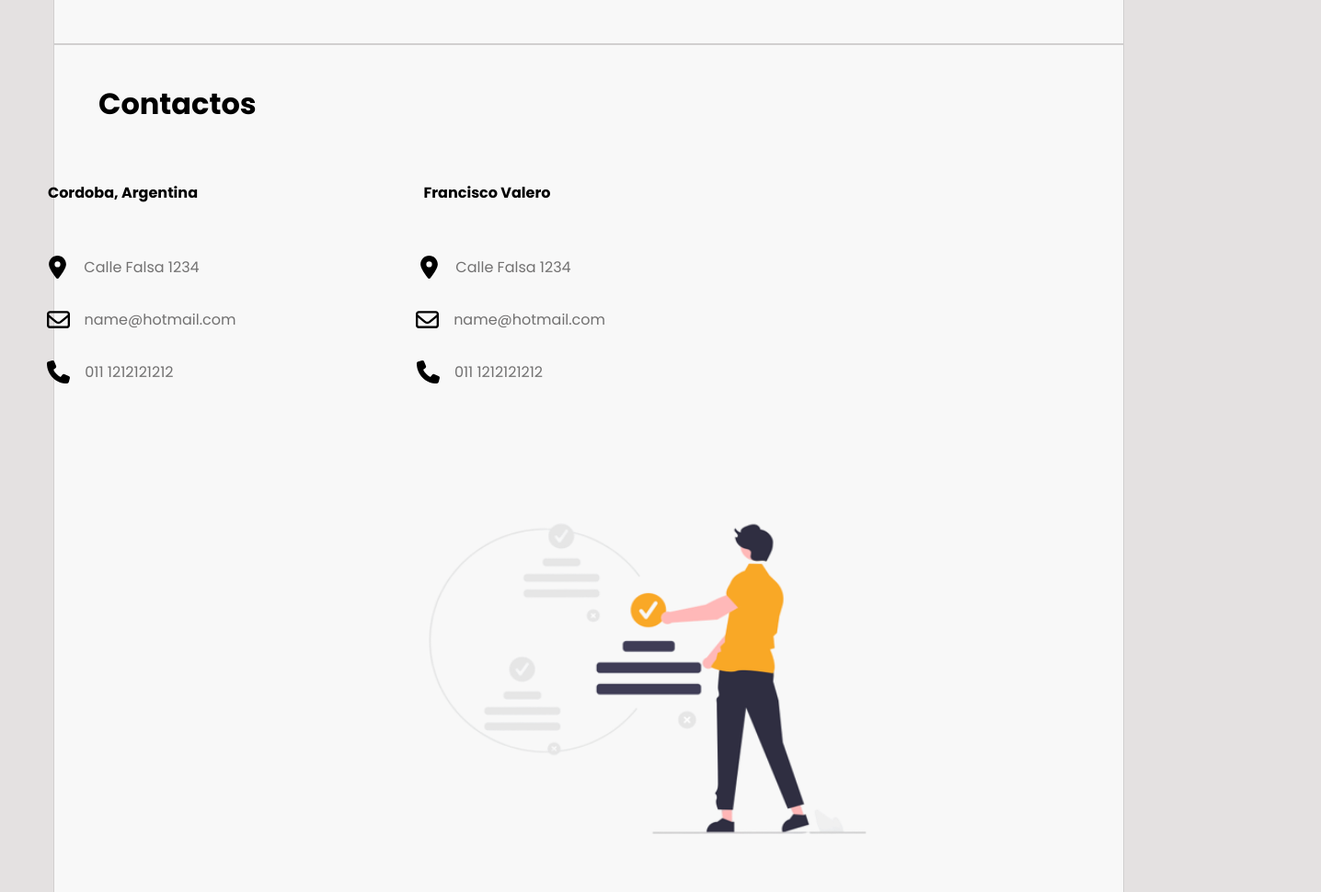
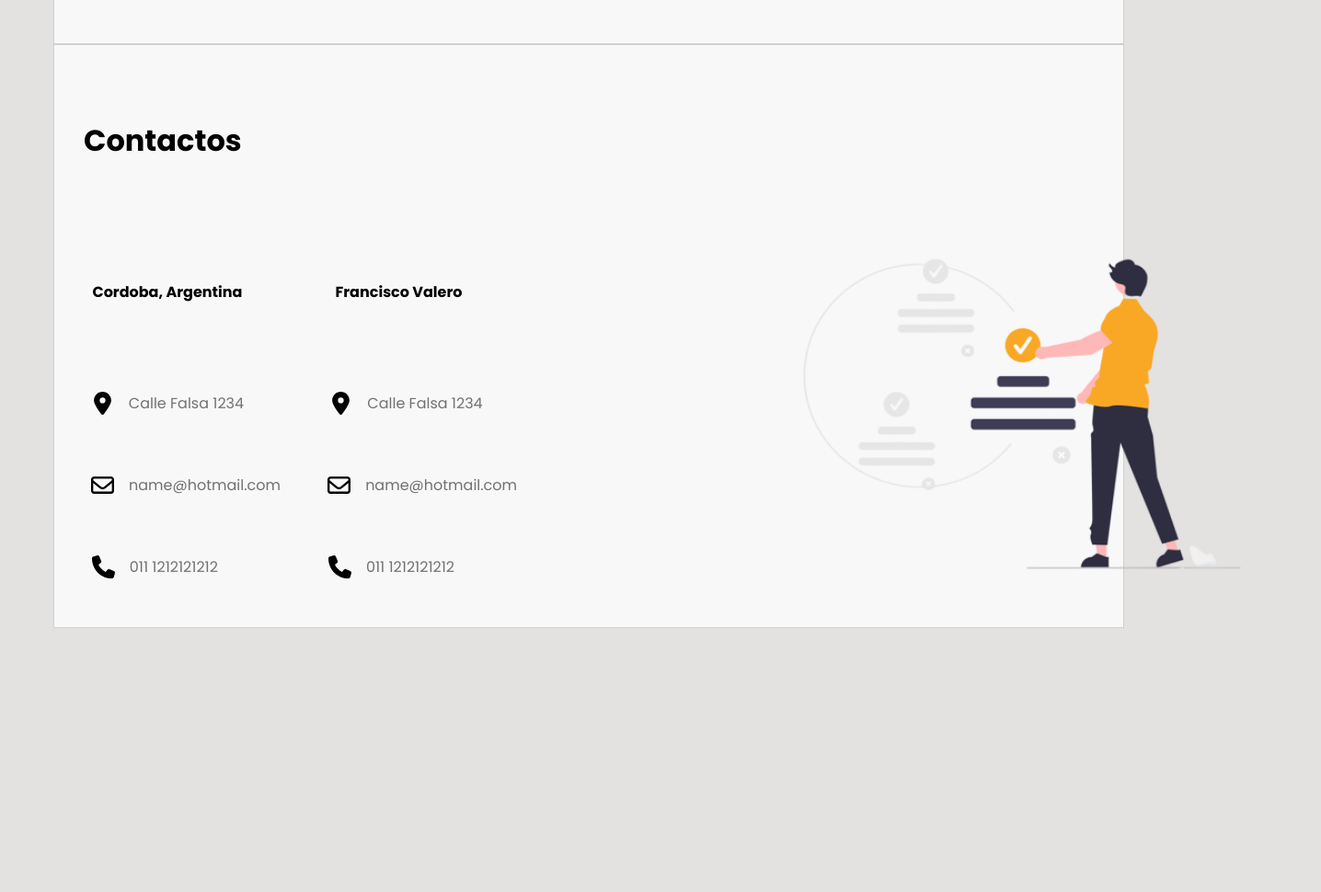
Before and after one commit to franvale581/landing-page, a plain HTML site: page landing-page/index.html in a window 1280 px wide. Shown: the part 1556-2526 px from the top of the page at 92% size, 1436 px wide, since content can reach past the window. After the commit the page ends 2247 px from the top, so only its background shows below. Drawn offline with Linux system fonts and the light colour scheme.

Commit message:
bug-solve

```diff
--- a/landing-page/index.html
+++ b/landing-page/index.html
@@ -60,7 +60,7 @@
         </section>
         <!-- Contact section -->
         <section id="contact">
-            <span class="contact-hd">Contactos</span>
+            <h2 class="contact-hd">Contactos</h2>
             <!-- section left -->
             <div class="contact-info">
                 <!--25% section -->
--- a/landing-page/style.css
+++ b/landing-page/style.css
@@ -325,69 +325,50 @@
 
 .contact-info {
     display: flex;
-    align-items: center;
-    flex-direction: column;
     width: 50%;
 }
 
 .contact-hd {
-    display: flex;
-    justify-content: start;
     font-size: 32px;
     font-weight: 700;
-    margin-left: 3rem;
-    margin-right: 30rem;
-    margin-bottom: 20px;
-    padding-top: 2.5rem;
+    margin-left: 2rem;
+    margin-top: 5rem;
+    margin-bottom: 3rem;
 }
 
 .contact-about-1 {
     display: flex;
     align-items: center;
     flex-direction: column;
-    padding-right: 17rem;
+    gap: 2rem;
 }
 
 .place-info-1 {
-    display: flex;
-    justify-content: start;
-    align-items: center;
     font-weight: 700;
-    margin-top: 40px;
-    margin-bottom: 40px;
-    margin-right: 10rem;
+    margin-bottom: 3rem;
+    margin-top: 5rem;
 }
 
 .contact-info-container {
     display: flex;
     justify-content: start;
     align-items: center;
-    margin-right: 10rem;
     gap: 1rem;
 }
 
 .street-img {
-    display: flex;
-    justify-content: start;
-    align-items: center;
     width: 25px;
     height: 25px;
 
 }
 
 .mail-img {
-    display: flex;
-    justify-content: start;
-    align-items: center;
     width: 25px;
     height: 25px;
     margin-left: 2.5rem;
 }
 
 .phone-img {
-    display: flex;
-    justify-content: start;
-    align-items: center;
     width: 25px;
     height: 25px;
 }
@@ -411,50 +392,34 @@
     display: flex;
     align-items: center;
     flex-direction: column;
-    margin: -276px 0px 0px 200px;
-
+    gap: 2rem;
 }
 
 .place-info-2 {
-    display: flex;
-    justify-content: end;
-    align-items: center;
     font-weight: 700;
-    margin-top: 40px;
-    margin-bottom: 40px;
-    margin-left: 10rem;
+    margin-bottom: 3rem;
+    margin-top: 5rem;
 }
 
 .contact-info-container-2 {
     display: flex;
-    justify-content: end;
     align-items: center;
-    margin-left: 10rem;
     gap: 1rem;
 }
 
 .street-img-2 {
-    display: flex;
-    justify-content: end;
-    align-items: center;
     width: 25px;
     height: 25px;
     margin-left: 1rem;
 }
 
 .mail-img-2 {
-    display: flex;
-    justify-content: end;
-    align-items: center;
     width: 25px;
     height: 25px;
     margin-left: 3.2rem;
 }
 
 .phone-img-2 {
-    display: flex;
-    justify-content: end;
-    align-items: center;
     width: 25px;
     height: 25px;
 }
@@ -476,8 +441,7 @@
 
 .contact-img-container{
     width: 100%;
-    padding-left: 20rem;
-    padding-top: 5rem;
+    padding-left: 14rem;
 }
 
 .contact-img {
```
